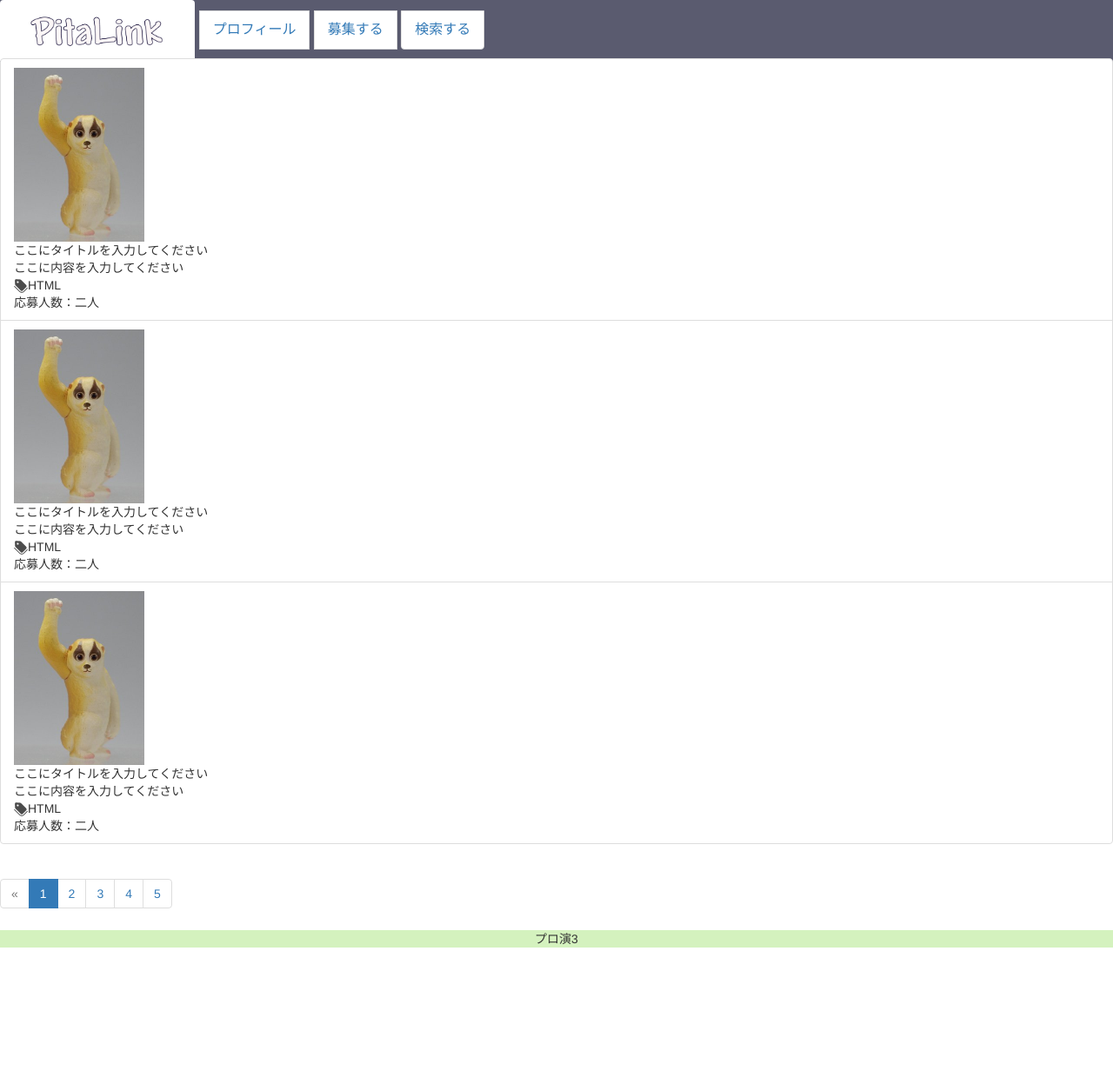
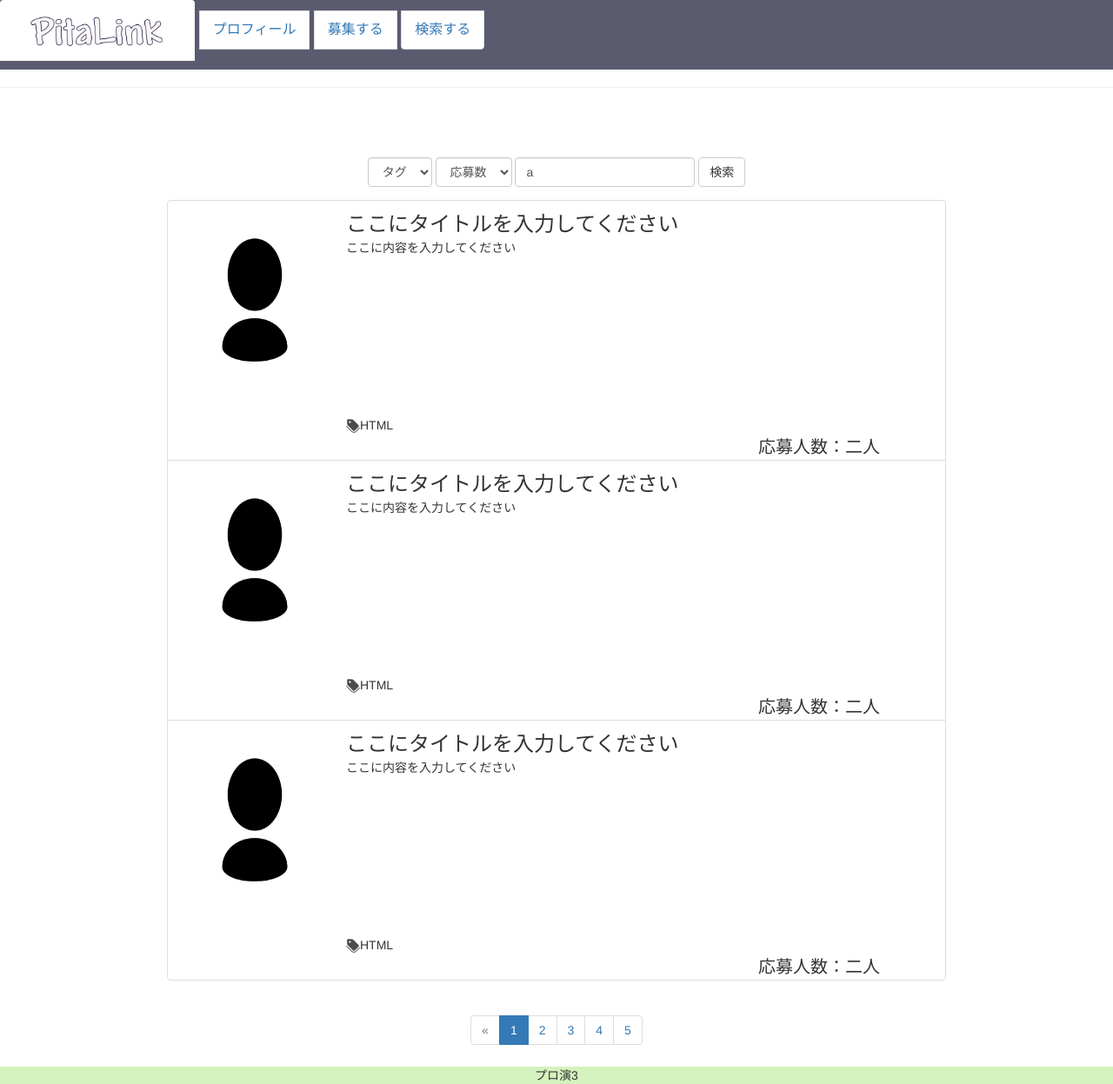
Before and after one commit to contena/project3, a PHP site: page /recruit_list.html in a window 1280 px wide. Shown: the whole page at 87% size. Before the commit the page ends 1090 px from the top, so only its background shows below. Run offline with PHP 8.4, Linux system fonts and the light colour scheme.

Commit message:
fix layout

```diff
--- a/css/recruit_list.css
+++ b/css/recruit_list.css
@@ -36,6 +36,16 @@ main{
 
 #search{
   margin-top: 80px;
+}
+
+.searchBox{
+  list-style: none;
+
+}
+
+.searchBox > li{
+  /*display: inline-block;*/
+  /*width: 25%;*/
 }
 
 .list{
@@ -88,7 +98,7 @@ clear: both;
   font-size: 20px;
 }
 .page{
-text-align: center;
+  text-align: center;
 }
 .num{
   display: inline-block;
--- a/recruit_list.html
+++ b/recruit_list.html
@@ -6,7 +6,7 @@
   <title>Document</title>
   <!-- <link rel="stylesheet" href="https://cdnjs.cloudflare.com/ajax/libs/drawer/3.1.0/css/drawer.min.css"> -->
   <link rel="stylesheet" href="css/bootstrap.min.css">
-  <link rel="stylesheet" href="css/test.css">
+  <link rel="stylesheet" href="css/recruit_list.css">
   <link rel="stylesheet" href="css/common.css">
   <link rel="stylesheet" href="css/non-responsive.css">
 <script src="./JS/jquery-2.1.3.js"></script>
@@ -32,13 +32,24 @@
   </header>
 	<main role="main">
     <hr>
-    <div id="search">
-      <input type="text" name="word" value="a">
+    <div id="search" class="form-group">
+      <form action="*" method="*" class="form-inline">
+          <select class="form-control" name="how" id="how">
+            <option value="タグ">タグ</option>
+            <option value="名前">名前</option>
+          </select>
+          <select class="form-control" name="sort" id="sort">
+            <option value="応募数">応募数</option>
+          <option value="日付">日付</option>
+          </select>
+          <input class="form-control" type="text" name="word" value="a">
+          <input class="btn btn-default" type="submit" value="検索">
+      </form>
     </div>
     <div class="list-group">
       <div class="list-group-item list">
         <div class="list-icon">
-          <img src="Ci44F-OUUAEAt1Q.jpg" width="150" height="200">
+          <img src="user_icon_default.jpg" width="150" height="200">
         </div>
         <div class="list-content">
           <span class="title">
@@ -55,7 +66,7 @@
       </div>
       <div class="list-group-item list">
         <div class="list-icon">
-          <img src="Ci44F-OUUAEAt1Q.jpg" width="150" height="200">
+          <img src="user_icon_default.jpg" width="150" height="200">
         </div>
         <div class="list-content">
           <span class="title">
@@ -72,7 +83,7 @@
       </div>
       <div class="list-group-item list">
         <div class="list-icon">
-          <img src="Ci44F-OUUAEAt1Q.jpg" width="150" height="200">
+          <img src="user_icon_default.jpg" width="150" height="200">
         </div>
         <div class="list-content">
           <span class="title">
```
Also changed, not shown: recruit_start.html (renamed from recruit.html, +4 -5 lines), css/recruit_start.css (renamed from css/recruit.css), user_icon_default.jpg (added).
